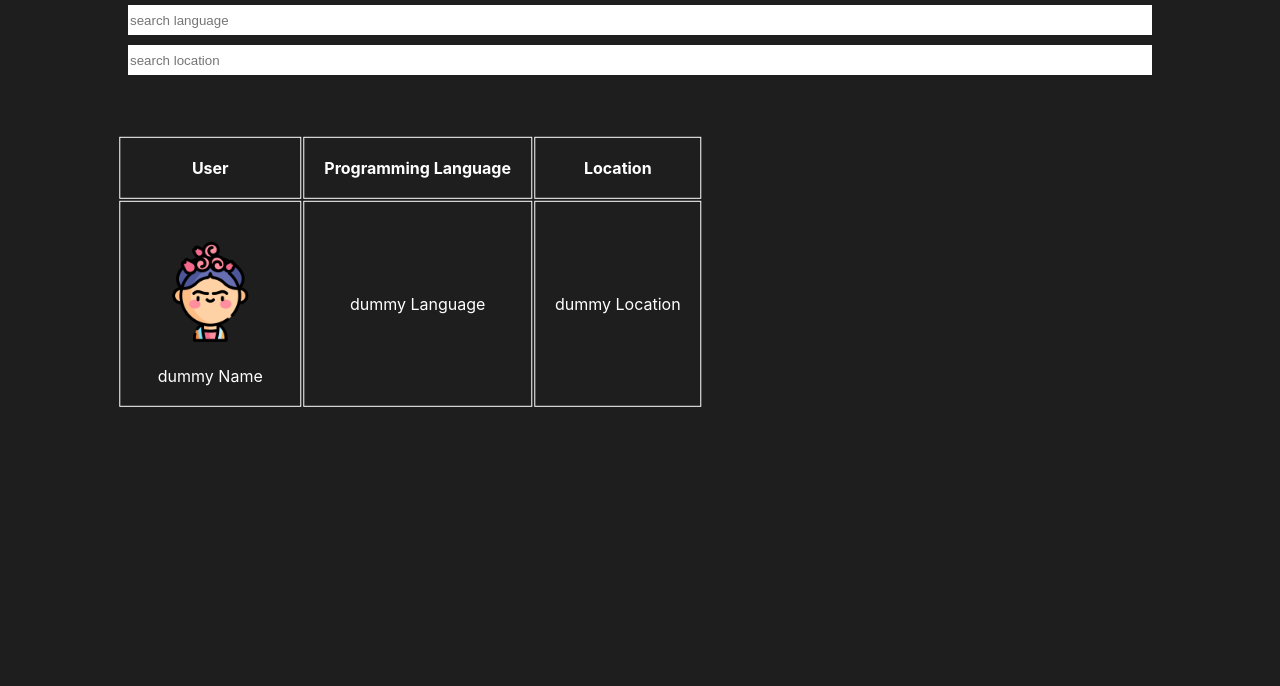
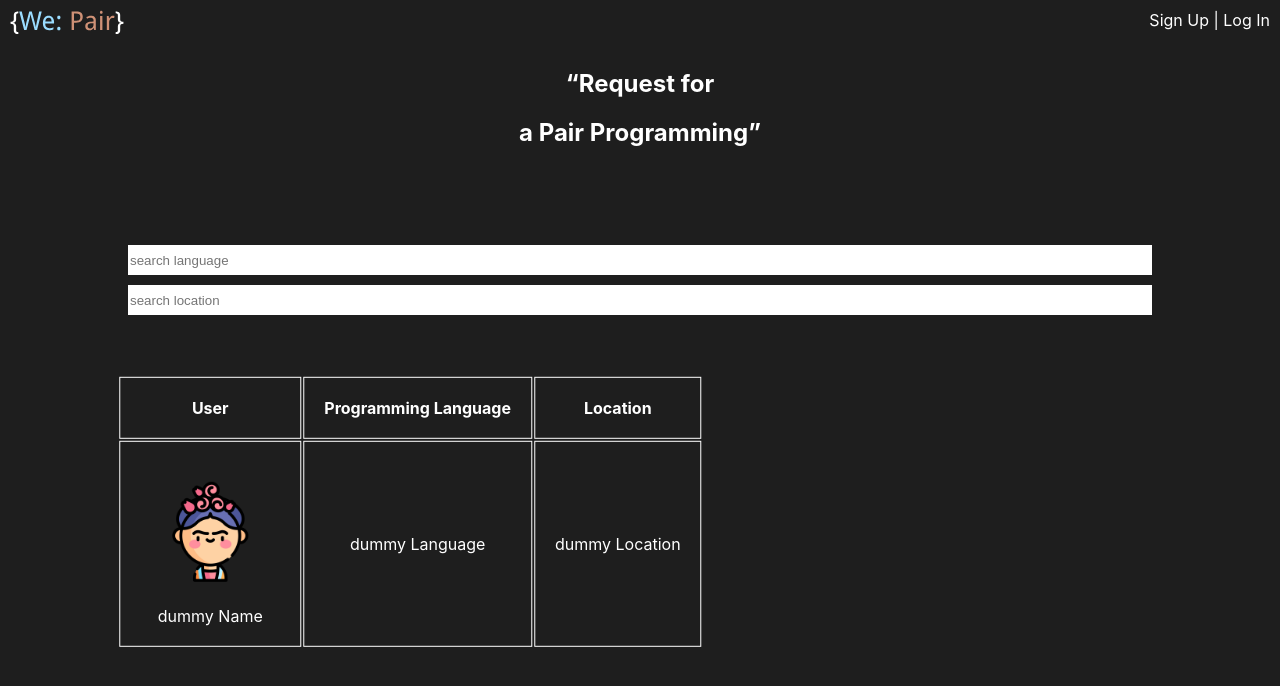
Before and after one commit to kodiri/we-pair, a React (Create React App) app: page /results in a window 1280 px wide. Shown: the top 686 px of the page. Built offline with nearby package versions, Linux system fonts and the light colour scheme.

Commit message:
accepting the comment

```diff
--- a/src/frontend/App.js
+++ b/src/frontend/App.js
@@ -2,6 +2,7 @@ import React from 'react';
 import { BrowserRouter as Router, Route, Switch } from "react-router-dom";
 import Results from './components/Result/Results';
 import Profile from './components/Profile/Profile';
+import Header from './components/Header/Header';
 import RoutingPage from './components/RoutingPage/RoutingPage';
 import './App.css';
 
@@ -9,6 +10,7 @@ export default function App() {
   return (
     <div className="App">
     <Router>
+      <Header/>
       <Switch>
         <Route exact path="/" component={RoutingPage} />
         <Route exact path="/results" component={Results} />
--- a/src/frontend/components/Header/Header.js
+++ b/src/frontend/components/Header/Header.js
@@ -1,7 +1,7 @@
 import React from "react";
 import logo from "../../image/logo/WePair7.svg";
-import user from '../../image/userIcon.svg';
-import './Header.css';
+import user from "../../image/userIcon.svg";
+import "./Header.css";
 
 export default function Header() {
   return (
```
